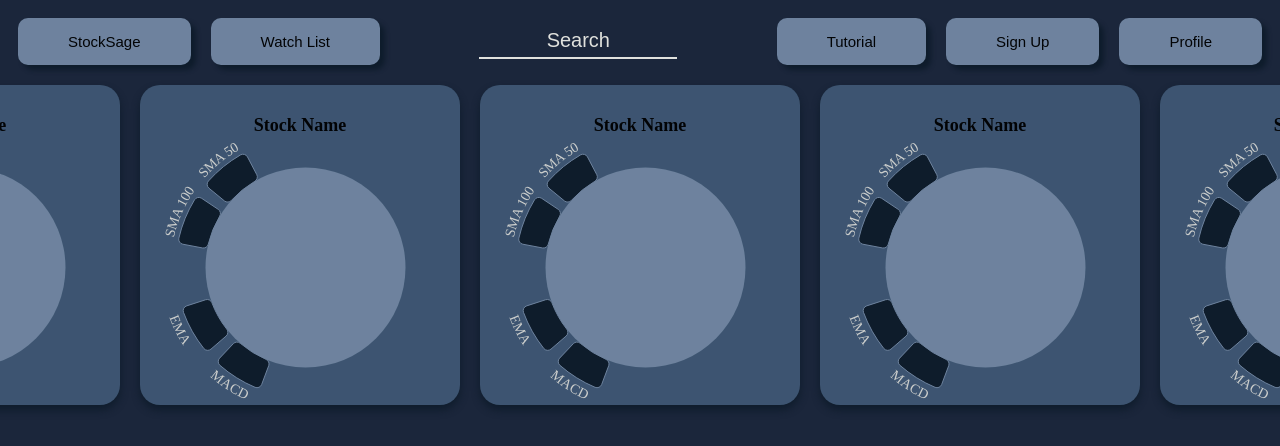
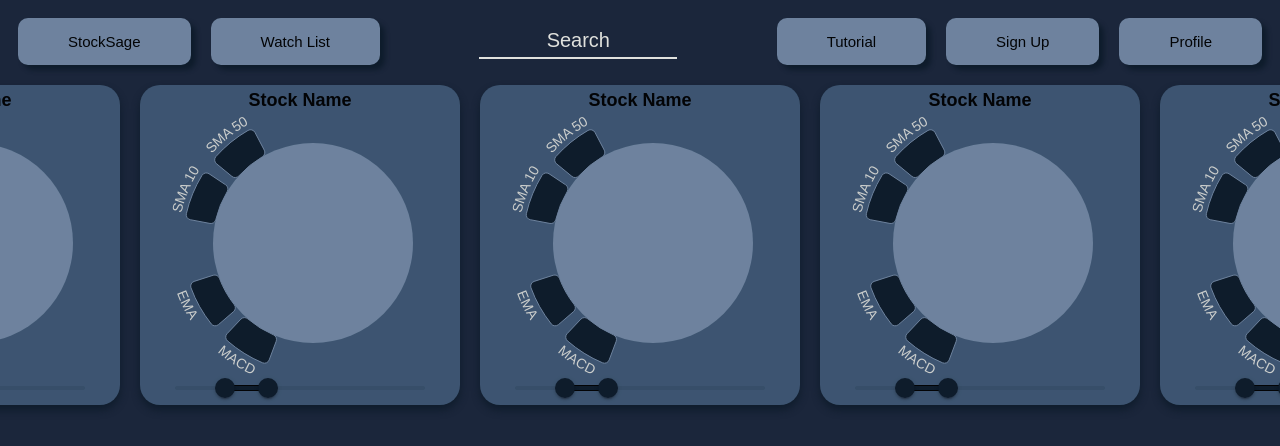
Before and after one commit to Anush-Varma/Trading-Website, a React (Vite) app in the folder client/: page / in a window 1280 px wide. Shown: the top 446 px of the page. Built offline with nearby package versions, Linux system fonts and the light colour scheme.

Commit message:
added material design slider and changed fonts

```diff
--- a/client/package.json
+++ b/client/package.json
@@ -10,6 +10,9 @@
     "preview": "vite preview"
   },
   "dependencies": {
+    "@emotion/react": "^11.13.3",
+    "@emotion/styled": "^11.13.0",
+    "@mui/material": "^6.1.6",
     "axios": "^1.7.3",
     "d3": "^7.9.0",
     "react": "^18.3.1",
--- a/client/src/components/Card.jsx
+++ b/client/src/components/Card.jsx
@@ -1,11 +1,46 @@
+import { Box } from "@mui/material";
+import * as React from "react";
 import "../styles/card.css";
 import Gylph from "./Gylph";
+import Slider from "@mui/material/Slider";
+
+function valuetext(value) {
+  return `${value}°C`;
+}
+
+const minDistance = 10;
 
 function Card(props) {
+  const [value1, setValue1] = React.useState([20, 37]);
+
+  const handleChange1 = (event, newValue, activeThumb) => {
+    if (!Array.isArray(newValue)) {
+      return;
+    }
+
+    if (activeThumb === 0) {
+      setValue1([Math.min(newValue[0], value1[1] - minDistance), value1[1]]);
+    } else {
+      setValue1([value1[0], Math.max(newValue[1], value1[0] + minDistance)]);
+    }
+  };
+
   return (
     <div className="card">
       <h1 className="stock-symbol">Stock Name</h1>
       <Gylph id={props.index}></Gylph>
+      <Box className="time-slider">
+        <Slider
+          className="slider"
+          getAriaLabel={() => "Minimum distance"}
+          value={value1}
+          onChange={handleChange1}
+          valueLabelDisplay="auto"
+          getAriaValueText={valuetext}
+          disableSwap
+          color="rgb(13, 27, 42)"
+        />
+      </Box>
     </div>
   );
 }
--- a/client/src/components/Gylph.jsx
+++ b/client/src/components/Gylph.jsx
@@ -38,8 +38,8 @@ function Gylph({ id }) {
   useEffect(() => {
     d3.select(svgRef.current).selectAll("*").remove();
 
-    const width = 285;
-    const height = 285;
+    const width = 300;
+    const height = 300;
 
     const svg = d3
       .select(svgRef.current)
--- a/client/src/styles/App.css
+++ b/client/src/styles/App.css
@@ -6,6 +6,7 @@
   --component-colour3: rgb(224, 225, 221);
   --border-radius: 10px;
   --shadow-colour: rgb(13, 27, 42);
+  font-family: "Nunito Sans", sans-serif;
 }
 
 body {
--- a/client/src/styles/card.css
+++ b/client/src/styles/card.css
@@ -21,5 +21,24 @@
   align-items: center;
   text-align: center;
   font-size: large;
+
   position: relative;
 }
+
+.time-slider {
+  display: flex;
+  padding: 10px;
+  width: 250px;
+}
+
+.MuiSlider-rail {
+  background-color: rgba(13, 27, 42, 0.3) !important;
+}
+
+.MuiSlider-track {
+  background-color: var(--bg-colour2) !important;
+}
+
+.MuiSlider-thumb {
+  background-color: var(--bg-colour2) !important;
+}
```
Also changed, not shown: 1 other file (tests, documents, lock files or other folders).
